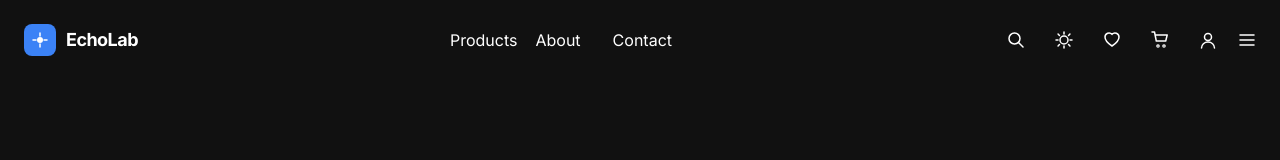
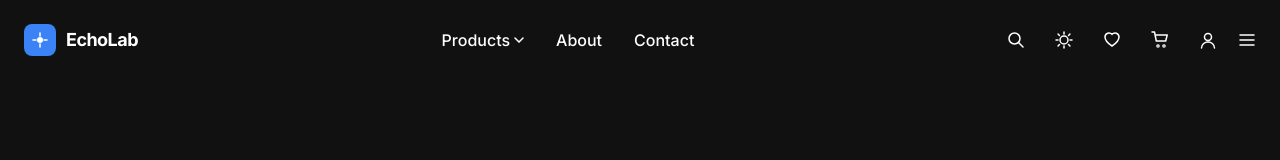
Before and after one commit to jessicasofia816/echolab, a React (Vite) app in the folder client/: page / in a window 1280 px wide. Shown: the top 160 px of the page. Built offline with nearby package versions, Linux system fonts and the light colour scheme.

Commit message:
feat: add megamenu function

```diff
--- a/client/src/components/Navbar/Navbar.tsx
+++ b/client/src/components/Navbar/Navbar.tsx
@@ -5,6 +5,8 @@ import { useEffect, useState } from "react";
 export default function Navbar() {
 
     const [scrolled, setScrolled] = useState(false);
+    const [megaOpen, setMegaOpen] = useState(false)
+
 
     useEffect(() => {
         const handleScroll = () => {
@@ -17,6 +19,10 @@ export default function Navbar() {
             window.removeEventListener("scroll", handleScroll);
         };
     }, []);
+
+    useEffect(() => {
+        setMegaOpen(false)
+    }, [location])
 
     return (
 
@@ -73,7 +79,113 @@ export default function Navbar() {
                 </span>
             </Link>
             <ul className="hidden md:flex items-center gap-1">
-                <li><button>Products</button></li>
+                <li
+                    className="position-relative"
+                    onMouseEnter={() => setMegaOpen(true)}
+                    onMouseLeave={() => setMegaOpen(false)}
+                >
+                    <button
+                        type="button"
+                        className="flex items-center gap-1
+  rounded-lg
+  border-none
+  bg-transparent
+  px-3.5 py-2
+  font-medium
+  font-sans
+  transition-colors
+  duration-200
+  hover:text-primary"
+                    >
+                        Products
+
+                        <svg
+                            className={`transition-transform duration-200 ${megaOpen ? "rotate-180" : ""}`}
+                            width="10"
+                            height="6"
+                            viewBox="0 0 10 6"
+                            fill="none"
+                        >
+                            <path
+                                d="M1 1L5 5L9 1"
+                                stroke="currentColor"
+                                strokeWidth="1.5"
+                                strokeLinecap="round"
+                            />
+                        </svg>
+                    </button>
+
+                    {megaOpen && (
+                        <div
+                            className="
+      fixed
+      inset-x-0
+      top-20
+      z-40
+      bg-surface
+      border-b
+      border-border
+      shadow-[0_20px_60px_rgba(0,0,0,0.5)]
+    "
+                        >
+                            <div className="container-wide p-8">
+                                <div className="grid grid-cols-5 gap-4">
+                                    <Link to="/" className="
+  px-4
+  py-3.5
+  rounded-[10px]
+  border
+  border-transparent
+  transition-all
+  duration-150
+  cursor-pointer
+">Synths</Link>
+                                    <Link to="/" className="
+  px-4
+  py-3.5
+  rounded-[10px]
+  border
+  border-transparent
+  transition-all
+  duration-150
+  cursor-pointer
+">Drum Machines</Link>
+                                    <Link to="/" className="
+  px-4
+  py-3.5
+  rounded-[10px]
+  border
+  border-transparent
+  transition-all
+  duration-150
+  cursor-pointer
+">Effects</Link>
+                                    <Link to="/" className="
+  px-4
+  py-3.5
+  rounded-[10px]
+  border
+  border-transparent
+  transition-all
+  duration-150
+  cursor-pointer
+">Controllers</Link>
+                                    <Link to="/" className="
+  px-4
+  py-3.5
+  rounded-[10px]
+  border
+  border-transparent
+  transition-all
+  duration-150
+  cursor-pointer
+">Studio</Link>
+                                </div>
+                            </div>
+                        </div>
+                    )}
+                </li>
+
                 {[
                     { to: "/about", label: "About" },
                     { to: "/contact", label: "Contact" },
@@ -82,8 +194,13 @@ export default function Navbar() {
                         <NavLink
                             to={link.to}
                             className={({ isActive }) => `
-  px-3.5 py-2
+  rounded-lg
+  px-3.5
+  py-2
+  font-medium
+  font-sans
   transition-colors
+  duration-200
           ${isActive
                                     ? "text-primary"
                                     : "text-text"
```
